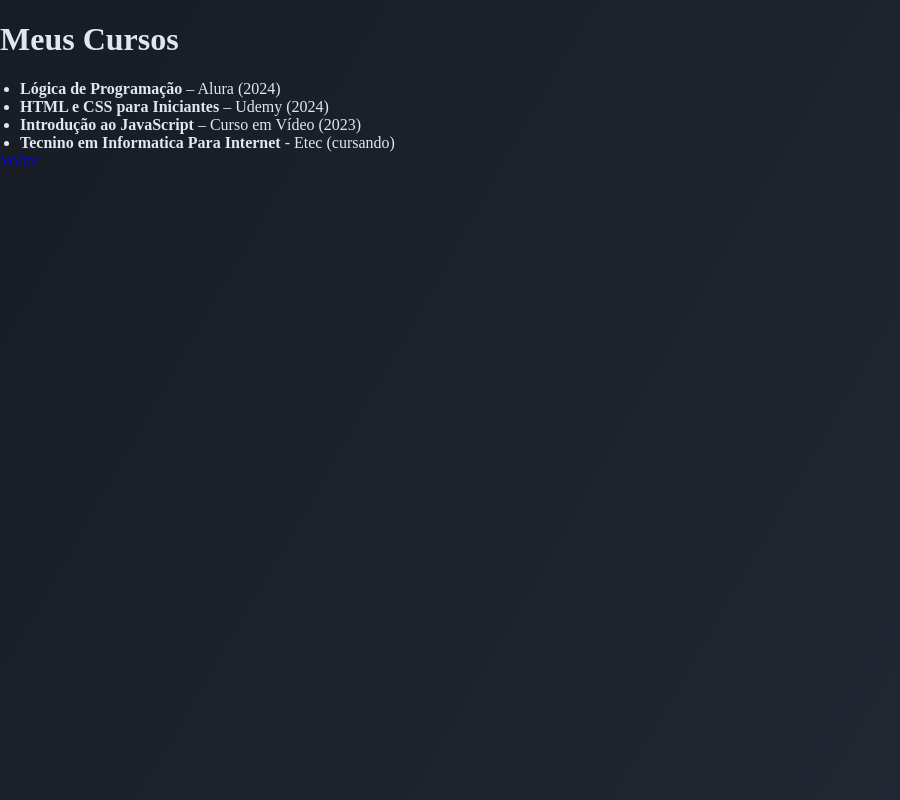
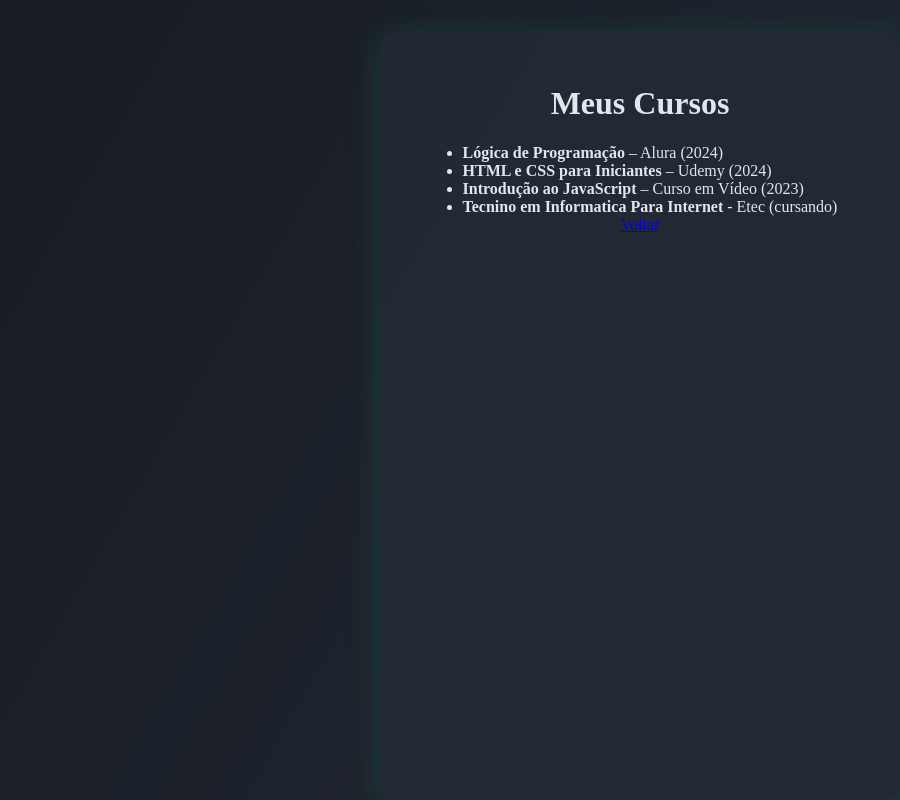
Before and after one commit to Igor0333/site-pessoal, a plain HTML site: page meus-cursos.html in a window 1280 px wide. Shown: the whole page, without its empty margins (0-900 px from the left). Drawn offline with Linux system fonts and the light colour scheme.

Commit message:
Add files via upload

```diff
--- a/meus-cursos.html
+++ b/meus-cursos.html
@@ -7,6 +7,7 @@
   <link rel="stylesheet" href="css/sobre.css">
 </head>
 <body>
+  <div class="container">
   <h1>Meus Cursos</h1>
   <ul>
     <li><strong>Lógica de Programação</strong> – Alura (2024)</li>
@@ -14,6 +15,7 @@
     <li><strong>Introdução ao JavaScript</strong> – Curso em Vídeo (2023)</li>
     <li><strong> Tecnino em Informatica Para Internet</strong> - Etec (cursando)</li>
   </ul>
-  <a href="sobre.html">Voltar</a>
+  <a href="index.html" class="voltar2">Voltar</a>
+  </div>
 </body>
 </html>
```
Also changed, not shown: Meus-Conhecimentos.html (+2 -2 lines).
